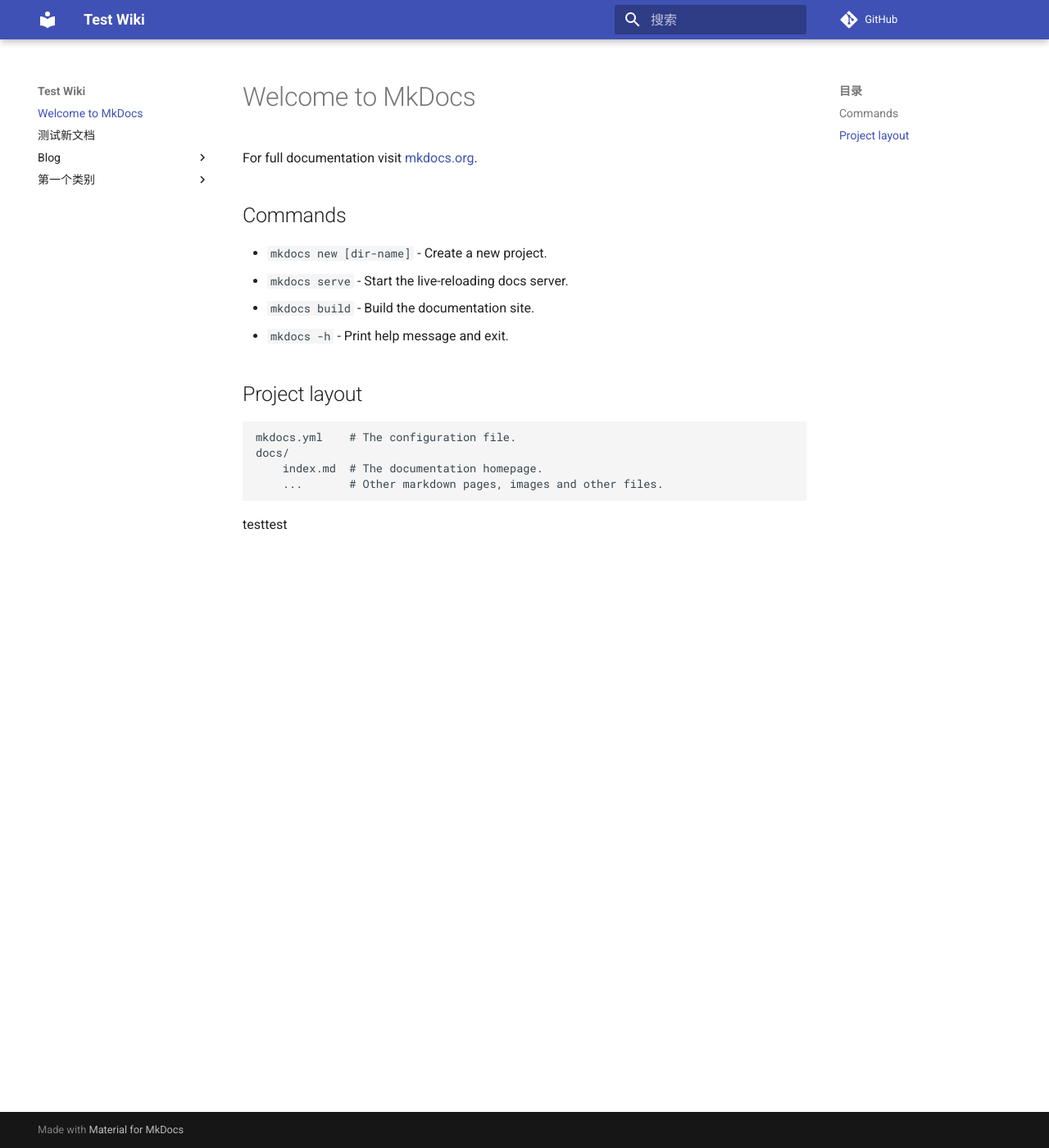
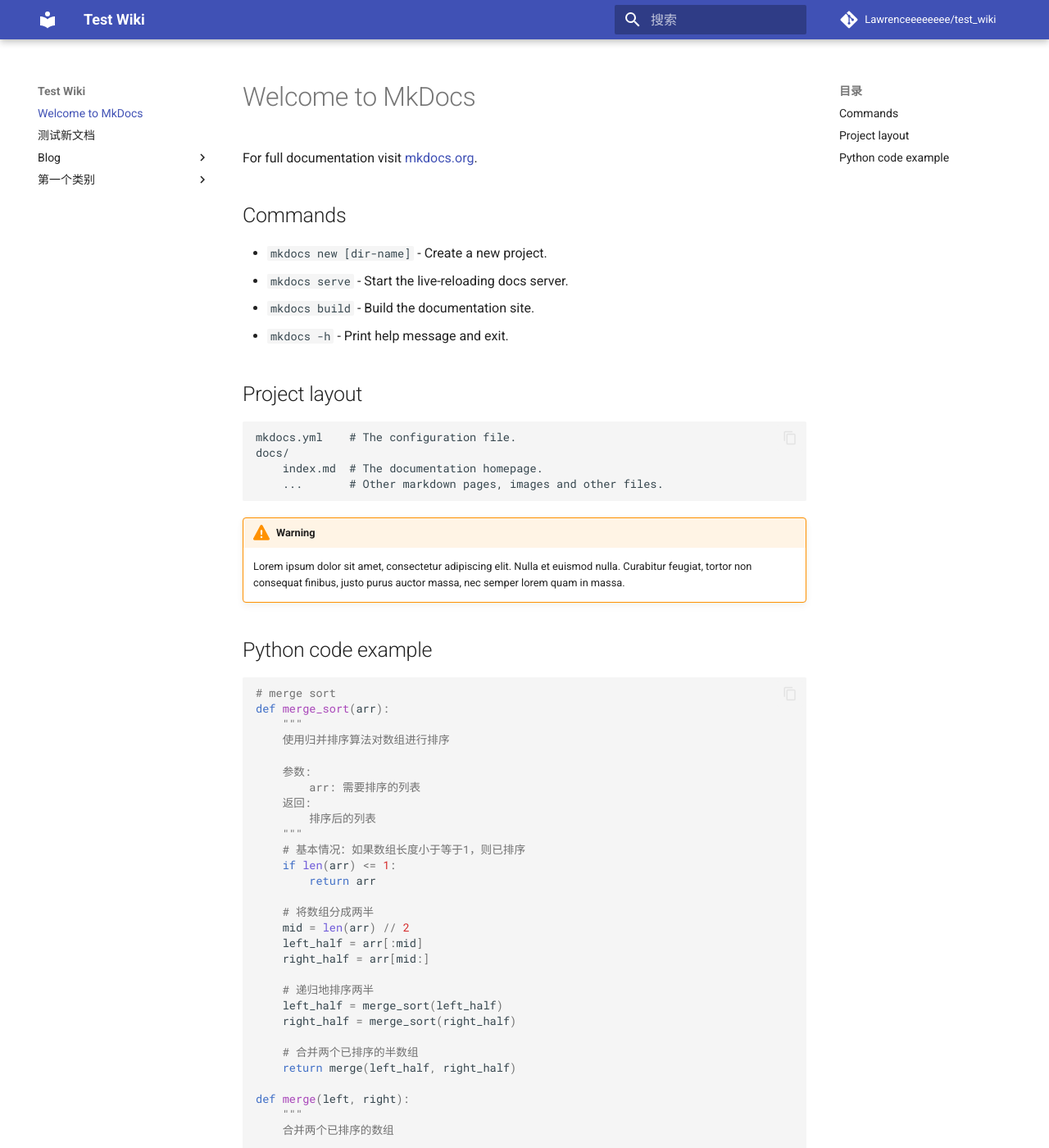
Before and after one commit to Lawrenceeeeeeee/test_wiki, an MkDocs documentation site: the page built from docs/index.md, in a window 1280 px wide and 1400 px high. Shown: the whole window at 82% size. Built offline with MkDocs 1.6.1 and Material for MkDocs 9.7.7, drawn with Linux system fonts in a browser that asks for light colours; comment, search, counter and statistics services are not loaded; some of the changed text lies outside the part shown.

Commit message:
添加一堆功能

````diff
--- a/docs/index.md
+++ b/docs/index.md
@@ -15,4 +18,79 @@
     docs/
         index.md  # The documentation homepage.
         ...       # Other markdown pages, images and other files.
-testtest
+
+!!! warning
+
+    Lorem ipsum dolor sit amet, consectetur adipiscing elit. Nulla et euismod
+    nulla. Curabitur feugiat, tortor non consequat finibus, justo purus auctor
+    massa, nec semper lorem quam in massa.
+
+## Python code example
+
+```python
+# merge sort
+def merge_sort(arr):
+    """
+    使用归并排序算法对数组进行排序
+
+    参数:
+        arr: 需要排序的列表
+    返回:
+        排序后的列表
+    """
+    # 基本情况：如果数组长度小于等于1，则已排序
+    if len(arr) <= 1:
+        return arr
+
+    # 将数组分成两半
+    mid = len(arr) // 2
+    left_half = arr[:mid]
+    right_half = arr[mid:]
+
+    # 递归地排序两半
+    left_half = merge_sort(left_half)
+    right_half = merge_sort(right_half)
+
+    # 合并两个已排序的半数组
+    return merge(left_half, right_half)
+
+def merge(left, right):
+    """
+    合并两个已排序的数组
+
+    参数:
+        left: 左半部分已排序数组
+        right: 右半部分已排序数组
+    返回:
+        合并后的已排序数组
+    """
+    result = []
+    i = j = 0
+
+    # 比较两个数组的元素并按顺序合并
+    while i < len(left) and j < len(right):
+        if left[i] <= right[j]:
+            result.append(left[i])
+            i += 1
+        else:
+            result.append(right[j])
+            j += 1
+
+    # 添加剩余元素（如果有）
+    result.extend(left[i:])
+    result.extend(right[j:])
+
+    return result
+
+# 使用示例
+if __name__ == "__main__":
+    # 测试数组
+    arr = [38, 27, 43, 3, 9, 82, 10]
+    print("原始数组:", arr)
+    sorted_arr = merge_sort(arr)
+    print("排序后数组:", sorted_arr)
+```
+
+$$
+\cos x=\sum_{k=0}^{\infty}\frac{(-1)^k}{(2k)!}x^{2k}
+$$
--- /dev/null
+++ b/docs/javascripts/mathjax.js
@@ -0,0 +1,19 @@
+window.MathJax = {
+    tex: {
+      inlineMath: [["\\(", "\\)"]],
+      displayMath: [["\\[", "\\]"]],
+      processEscapes: true,
+      processEnvironments: true
+    },
+    options: {
+      ignoreHtmlClass: ".*|",
+      processHtmlClass: "arithmatex"
+    }
+  };
+
+  document$.subscribe(() => {
+    MathJax.startup.output.clearCache()
+    MathJax.typesetClear()
+    MathJax.texReset()
+    MathJax.typesetPromise()
+  })
--- a/mkdocs.yml
+++ b/mkdocs.yml
@@ -1,10 +1,11 @@
 site_name: Test Wiki
 site_url: https://localhost:8000/mysite
-
 repo_url: https://github.com/Lawrenceeeeeeee/test_wiki
+repo_name: Lawrenceeeeeeee/test_wiki
 
 theme:
   name: material
+  custom_dir: overrides
   language: zh
   palette:
     primary: indigo
@@ -13,10 +14,45 @@
     - search.suggest
     - search.highlight
     - search.share
+    - content.code.copy
+    # - content.code.select
+  icon:
+    admonition:
+      note: fontawesome/solid/note-sticky
+      abstract: fontawesome/solid/book
+      info: fontawesome/solid/circle-info
+      tip: fontawesome/solid/bullhorn
+      success: fontawesome/solid/check
+      question: fontawesome/solid/circle-question
+      warning: fontawesome/solid/triangle-exclamation
+      failure: fontawesome/solid/bomb
+      danger: fontawesome/solid/skull
+      bug: fontawesome/solid/robot
+      example: fontawesome/solid/flask
+      quote: fontawesome/solid/quote-left
 
 plugins:
   - search
   - blog
+
+markdown_extensions:
+  - admonition
+  - pymdownx.details
+  - pymdownx.superfences
+  - pymdownx.critic
+  - pymdownx.caret
+  - pymdownx.keys
+  - pymdownx.mark
+  - pymdownx.tilde
+  - pymdownx.arithmatex:
+      generic: true
+  - pymdownx.highlight:
+      anchor_linenums: true
+      line_spans: __span
+      pygments_lang_class: true
+  - pymdownx.inlinehilite
+  - pymdownx.snippets
+  - pymdownx.superfences
 
 extra:
   analytics:
@@ -34,3 +70,7 @@
           note: >-
             Thanks for your feedback! Help us improve this page by
             using our <a href="..." target="_blank" rel="noopener">feedback form</a>.
+
+extra_javascript:
+  - javascripts/mathjax.js
+  - https://unpkg.com/mathjax@3/es5/tex-mml-chtml.js
--- /dev/null
+++ b/overrides/partials/comments.html
@@ -0,0 +1,54 @@
+{% if page.meta.comments %}
+  <h2 id="__comments">{{ lang.t("meta.comments") }}</h2>
+  <script src="https://giscus.app/client.js"
+        data-repo="Lawrenceeeeeeee/test_wiki"
+        data-repo-id="R_kgDOOVxvQg"
+        data-category="General"
+        data-category-id="DIC_kwDOOVxvQs4Co4lM"
+        data-mapping="pathname"
+        data-strict="0"
+        data-reactions-enabled="1"
+        data-emit-metadata="0"
+        data-input-position="bottom"
+        data-theme="preferred_color_scheme"
+        data-lang="zh-CN"
+        crossorigin="anonymous"
+        async>
+  </script>
+
+  <!-- Synchronize Giscus theme with palette -->
+  <script>
+    var giscus = document.querySelector("script[src*=giscus]")
+
+    // Set palette on initial load
+    var palette = __md_get("__palette")
+    if (palette && typeof palette.color === "object") {
+      var theme = palette.color.scheme === "slate"
+        ? "transparent_dark"
+        : "light"
+
+      // Instruct Giscus to set theme
+      giscus.setAttribute("data-theme", theme)
+    }
+
+    // Register event handlers after documented loaded
+    document.addEventListener("DOMContentLoaded", function() {
+      var ref = document.querySelector("[data-md-component=palette]")
+      ref.addEventListener("change", function() {
+        var palette = __md_get("__palette")
+        if (palette && typeof palette.color === "object") {
+          var theme = palette.color.scheme === "slate"
+            ? "transparent_dark"
+            : "light"
+
+          // Instruct Giscus to change theme
+          var frame = document.querySelector(".giscus-frame")
+          frame.contentWindow.postMessage(
+            { giscus: { setConfig: { theme } } },
+            "https://giscus.app"
+          )
+        }
+      })
+    })
+  </script>
+{% endif %}
````
Also changed, not shown: other parts of docs/index.md (+3 -0 lines), docs/new_docs.md (+4 -0 lines).
